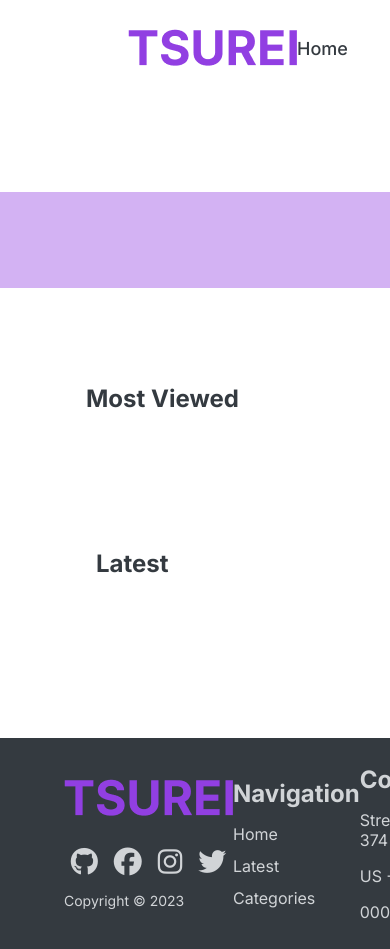
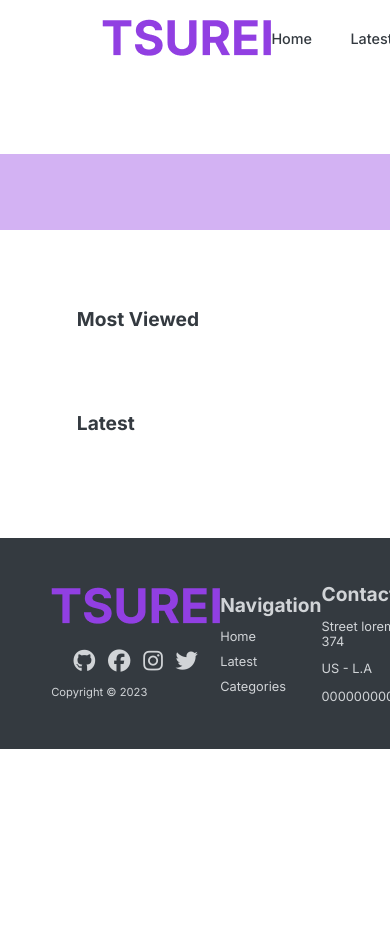
Before and after one commit to dudujunior12/tsurei, a Django app: page / in a window 390 px wide; the page is wider, and only the part inside the window is pictured. After the commit the page ends 749 px from the top of that part, so only its background shows below. Run offline with Django 3.2, Linux system fonts and the light colour scheme; data that the repository does not hold is empty; some libraries are stand-ins or nearby versions.

Commit message:
feat: queries

```diff
--- a/manga/static/css/index.css
+++ b/manga/static/css/index.css
@@ -11,6 +11,8 @@
     padding: 4.8rem 3.2rem;
     grid-template-columns: 1fr 0.5fr;
     column-gap: 9.6rem;
+    max-width: 120rem;
+    margin: 0 auto;
 }
 
 .manga-presentation-slide {
@@ -41,7 +43,6 @@
 .manga-image-slide-cover {
     width: 100%;
     max-width: 100%;
-    max-height: 100vh;
     min-height: 0;
     min-width: 0;
 }
@@ -57,15 +58,18 @@
 /* *********************** */
 .most-viewed-section {
     margin-top: 9.6rem;
-    padding: 0 8.6rem;
 }
 
 .most-viewed-section h2 {
     font-size: 2.4rem;
+    margin-left: 9.6rem;
 }
 
 .most-viewed{
-    padding: 3.6rem 0;
+    padding: 0 3.2rem;
+    max-width: 160rem;
+    margin: 0 auto;
+    margin-top: 3.6rem;
 }
 
 .manga-grid{
@@ -82,6 +86,7 @@
     text-decoration: none;
     color: #343a40;
 }
+
 .manga-grid-image img {
     width: 100%;
     height: 40rem;
@@ -107,11 +112,14 @@
 }
 
 .latest{
-    margin-top: 6.4rem;
+    max-width: 180rem;
+    margin: 0 auto;
+    margin-top: 3.2rem;
     display: grid;
     grid-template-columns: 1fr 1fr;
     grid-template-rows: auto;
-    padding: 0 9.6rem;
+    /* padding: 0 9.6rem; */
+    padding: 0 3.2rem;
     column-gap: 21rem;
     row-gap: 3.6rem;
 }
@@ -119,7 +127,6 @@
 .latest-grid-item {
     display: flex;
     gap: 1.6rem;
-    padding: 0 2.4rem;
 }
 
 .latest-grid-img-box{
--- a/manga/static/css/layout.css
+++ b/manga/static/css/layout.css
@@ -65,6 +65,15 @@ html {
 
 body {
     color: #343a40;
+}
+
+/* MOBILE */
+.icon-mobile-nav[name="close-icon"]{
+    display: none;
+}
+
+.icon-mobile-nav[name="menu-icon"]{
+    display: none;
 }
 
 /* *********************** */
--- /dev/null
+++ b/manga/static/css/queries.css
@@ -0,0 +1,74 @@
+/* Below 1344 px ( Small Laptops )  */
+
+@media(max-width: 84em){
+
+    .manga-title a{
+        font-size: 3.0rem;
+    }
+
+    .most-viewed{
+        max-width: 120rem;
+
+    }
+
+    .manga-grid-image img {
+        height: 32rem;
+    }
+
+    .latest{
+        max-width: 120rem;
+    }
+
+    .latest-grid-item img {
+        height: 35rem;
+    }
+}
+
+/* Bellow 1.152 px ( Landscape Tablets ) */
+@media(max-width: 72em){
+    .manga-title a{
+        font-size: 2.4rem;
+    }
+
+    html {
+        /* 9px / 16px =  */
+        font-size: 56.25%;
+    }
+
+    .hero{
+        column-gap: 4.8rem;
+    }
+
+    .latest-grid-info h3{
+        font-size: 1.8rem;
+    }
+
+    .manga-grid-image img {
+        height: 28rem;
+    }
+}
+
+/* Bellow 912 px (Tablets ) */
+@media(max-width: 57em){
+    html{
+        font-size: 8px;
+    }
+
+    .manga-grid-image img {
+        height: 25rem;
+    }
+
+    .latest-grid-item img {
+        height: 30rem;
+    }
+
+    .icon-mobile-nav[name="close-icon"]{
+        /* display: block; */
+    }
+
+    .icon-mobile-nav[name="menu-icon"]{
+        display: block;
+    }
+
+
+}
--- a/manga/static/css/util.css
+++ b/manga/static/css/util.css
@@ -31,7 +31,7 @@
 }
 
 .manga-grid-info h3 {
-    font-size: 18px;
+    font-size: 1.8rem;
 }
 
 .manga-grid-info a{
--- a/manga/templates/manga/index.html
+++ b/manga/templates/manga/index.html
@@ -1,9 +1,10 @@
 {% extends 'manga/layout.html' %} {% load static %} {% block head %}
 <link rel="stylesheet" href="{% static 'css/index.css'%}" />
 <link rel="stylesheet" href="{%static 'css/util.css'%}" />
+<link rel="stylesheet" href="{% static 'css/queries.css' %}" />
 {% endblock %} {% block main %}
 <section class="section-hero">
-    <div class="hero container grid">
+    <div class="hero grid">
         {%if most_viewed_mangas.first != None %}
         <div class="manga-presentation-slide">
             <h2 class="manga-title">
--- a/manga/templates/manga/layout.html
+++ b/manga/templates/manga/layout.html
@@ -5,6 +5,7 @@
         <title>Tsurei</title>
         <meta name="viewport" content="width=device-width, initial-scale=1.0" />
         <link rel="stylesheet" href="{% static 'css/layout.css' %}" />
+        <link rel="stylesheet" href="{% static 'css/queries.css' %}" />
         <link rel="preconnect" href="https://fonts.googleapis.com" />
         <link rel="preconnect" href="https://fonts.gstatic.com" crossorigin />
         <link
@@ -63,6 +64,12 @@
                 ></a>
                 <a class="secondary-nav-link" href="{% url 'logout' %}"
                     ><i class="fas fa-sign-out-alt"></i>
+                </a>
+                <a class="secondary-nav-link" href="#"
+                    ><i class="icon-mobile-nav fas fa-bars" name="menu-icon" style="color: #000000;"></i>
+                </a>
+                <a class="secondary-nav-link" href="#"
+                    ><i class="icon-mobile-nav fas fa-times" name="close-icon" style="color: #000000;"></i>
                 </a>
                 {% else %}
                 <a class="secondary-nav-link" href="{% url 'login'%}"
```
